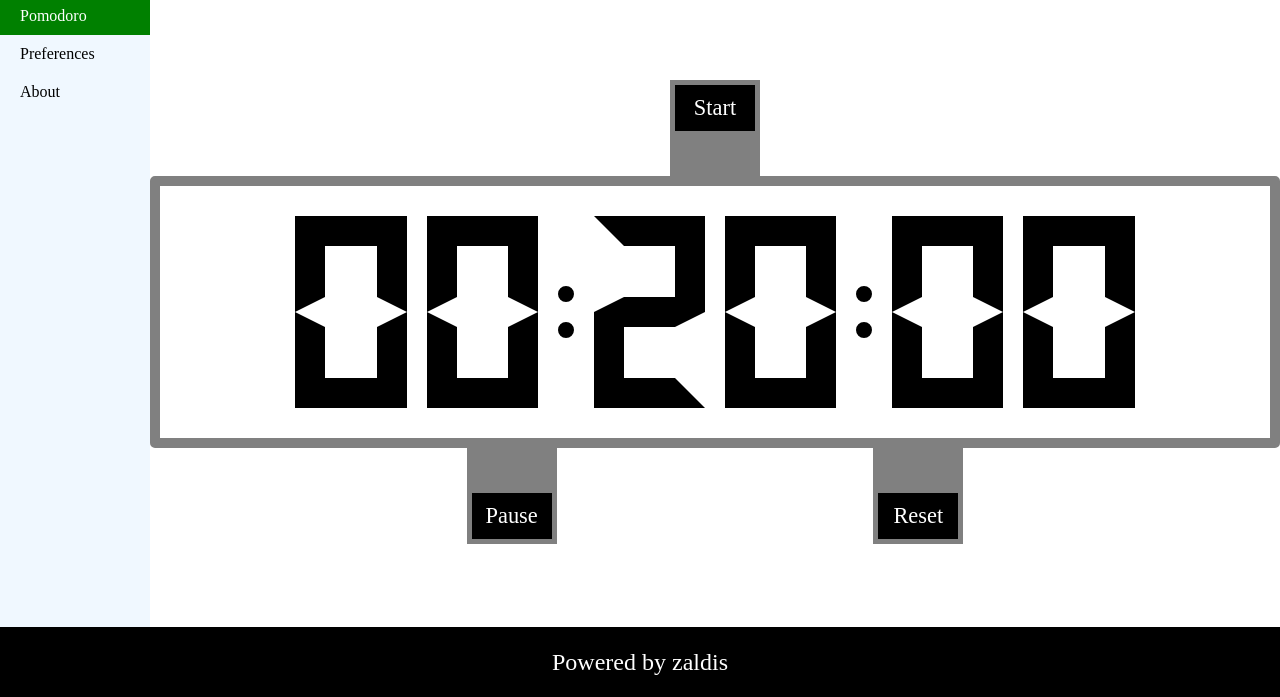
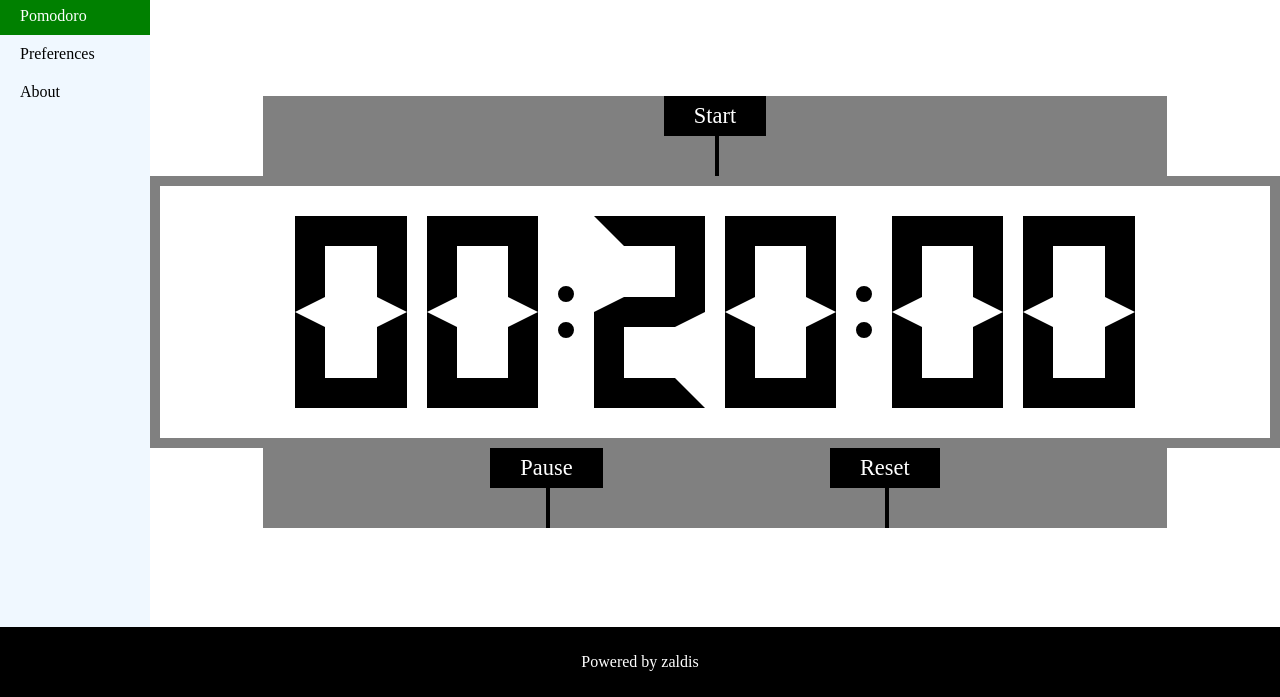
Before and after one commit to zaldis/Pomodoro, a plain HTML site: page index.html in a window 1280 px wide. Shown: the part 103-800 px from the top of the page. Drawn offline with Linux system fonts and the light colour scheme.

Commit message:
feat: Update UI design for control buttons

```diff
--- a/index.html
+++ b/index.html
@@ -8,7 +8,7 @@
         <script src="./index.js" defer></script>
     </head>
     <body>
-        <header>Zaldis Pomodoro | activated</header>
+        <header><p>Pomodoro | <span id="status">Ready</span></p></header>
         <nav>
             <div class="item active-item">Pomodoro</div>
             <div class="item">Preferences</div>
@@ -17,7 +17,7 @@
         <main>
             <time datetime="PT20M">
                 <div class="digital-clock">
-                    <div class="clock-button-section clock-button-section__top">
+                    <div class="clock-button-section">
                         <div id="start-btn" class="clock-button">
                             <div class="clock-button-head">Start</div>
                             <div class="clock-button-body"></div>
@@ -61,14 +61,14 @@
                             <div class="bottom"></div>
                         </div>
                     </div>
-                    <div class="clock-button-section clock-button-section__bottom">
+                    <div class="clock-button-section">
                         <div id="pause-btn" class="clock-button">
+                            <div class="clock-button-head">Pause</div>
                             <div class="clock-button-body"></div>
-                            <div class="clock-button-head">Pause</div>
                         </div>
                         <div id="reset-btn" class="clock-button">
+                            <div class="clock-button-head">Reset</div>
                             <div class="clock-button-body"></div>
-                            <div class="clock-button-head">Reset</div>
                         </div>
                     </div>
                 </div>
--- a/index.js
+++ b/index.js
@@ -3,6 +3,8 @@
     const $startBtn = document.getElementById('start-btn');
     const $pauseBtn = document.getElementById('pause-btn');
     const $resetBtn = document.getElementById('reset-btn');
+
+    const $statusLable = document.getElementById('status');
 
     const $firstSecondsDigit = document.getElementById('first-seconds');
     const $secondSecondsDigit = document.getElementById('second-seconds');
@@ -22,29 +24,22 @@
     let restSeconds = WORK_MINUTES * SECONDS_IN_MINUTE;
 
     $startBtn.addEventListener('click', (event) => {
-        $startBtn.classList.add('pressed');
-        $pauseBtn.classList.remove('pressed');
         start();
     });
     $pauseBtn.addEventListener('click', (event) => {
-        $pauseBtn.classList.add('pressed');
-        $startBtn.classList.remove('pressed');
         pause();
     });
     $resetBtn.addEventListener('click', (event) => {
-        $resetBtn.classList.add('pressed');
-        $pauseBtn.classList.remove('pressed');
-        $startBtn.classList.remove('pressed');
         reset();
-
-        setTimeout(() => {
-            $resetBtn.classList.remove('pressed');
-        }, 1000);
     });
 
 
     function start() {
         if (timerId) clearInterval(timerId);
+        $startBtn.classList.add('pressed');
+        $pauseBtn.classList.remove('pressed');
+        $statusLable.innerHTML = 'Running';
+
         startDate = new Date();
         timerId = setInterval(function() {
             if (restSeconds <= 0) {
@@ -64,14 +59,26 @@
     }
 
     function pause() {
+        $statusLable.innerHTML = 'Paused';
+        $pauseBtn.classList.add('pressed');
+        $startBtn.classList.remove('pressed');
         clearInterval(timerId);
     }
 
     function reset() {
+        $resetBtn.classList.add('pressed');
+        $pauseBtn.classList.remove('pressed');
+        $startBtn.classList.remove('pressed');
+
         pause();
+
         restSeconds = WORK_MINUTES * SECONDS_IN_MINUTE;
         renderClock();
         document.title = fixedTitle;
+
+        setTimeout(() => {
+            $resetBtn.classList.remove('pressed');
+        }, 1000);
     }
 
     function renderClock() {
--- a/styles.css
+++ b/styles.css
@@ -51,27 +51,30 @@ main {
     justify-content: center;
 }
 
-footer {
-    grid-area: footer;
-    background-color: var(--second-color);
-    color: var(--main-color);
-}
-
 header, footer {
     text-align: center;
     font-size: 1.5em;
-    padding-top: auto;
-    padding-bottom: auto;
 
     display: flex;
     flex-direction: column;
     justify-content: center;
 }
 
+footer {
+    grid-area: footer;
+    background-color: var(--second-color);
+    color: var(--main-color);
+    font-size: 1em;
+}
+
 .digital-clock .clock-button-section {
     display: flex;
     justify-content: space-evenly;
-    min-height: 100px;
+    min-height: 80px;
+    background-color: grey;
+    margin-left: 10%;
+    margin-right: 10%;
+    z-index: -1;
 }
 
 .digital-clock .clock-button-section .clock-button {
@@ -82,11 +85,20 @@ header, footer {
     cursor: pointer;
 }
 
-.clock-button-section__top .clock-button {
+.clock-button-section .clock-button {
+    position: relative;
     justify-content: end;
 }
-.clock-button-section__bottom .clock-button {
-    justify-content: top
+
+.clock-button-section .clock-button:before {
+    content: "";
+    position: absolute;
+    height: 90%;
+    right: 50%;
+    left: 50%;
+    border: 2px solid black;
+    background-color: black;
+    z-index: 1;
 }
 
 .digital-clock .clock-button-section .clock-button .clock-button-body {
@@ -96,40 +108,29 @@ header, footer {
     height: 40px;
     width: 80px;
     transition: height 1s;
-
-    border-style: solid;
-    border-width: 5px;
-    border-left-color: grey;
-    border-right-color: grey;
 }
 .digital-clock .clock-button-section .clock-button .clock-button-head {
+    display: flex;
+    flex-direction: column;
+    justify-content: center;
     background-color: var(--second-color);
     color: var(--main-color);
-    padding: 10px;
-    border-style: solid;
-    border-width: 5px;
-    border-left-color: grey;
-    border-right-color: grey;
+    height: 40px;
+    padding: 0 30px 0 30px;
+    z-index: 2;
 }
 .digital-clock .clock-button-section .clock-button.pressed .clock-button-body {
     height: 0;
 }
-.digital-clock .clock-button-section__top .clock-button .clock-button-head,
-.digital-clock .clock-button-section__top .clock-button .clock-button-body {
+.digital-clock .clock-button-section .clock-button .clock-button-head,
+.digital-clock .clock-button-section .clock-button .clock-button-body {
     border-top-color: grey;
     border-bottom-width: 0;
-}
-
-.digital-clock .clock-button-section__bottom .clock-button .clock-button-head,
-.digital-clock .clock-button-section__bottom .clock-button .clock-button-body {
-    border-bottom-color: grey;
-    border-top-width: 0;
 }
 
 .digital-clock .clockface {
     display: flex;
     justify-content: center;
-    border-radius: 5px;
     border: 10px solid grey;
     margin-left: 10%;
     margin-right: 10%;
```
